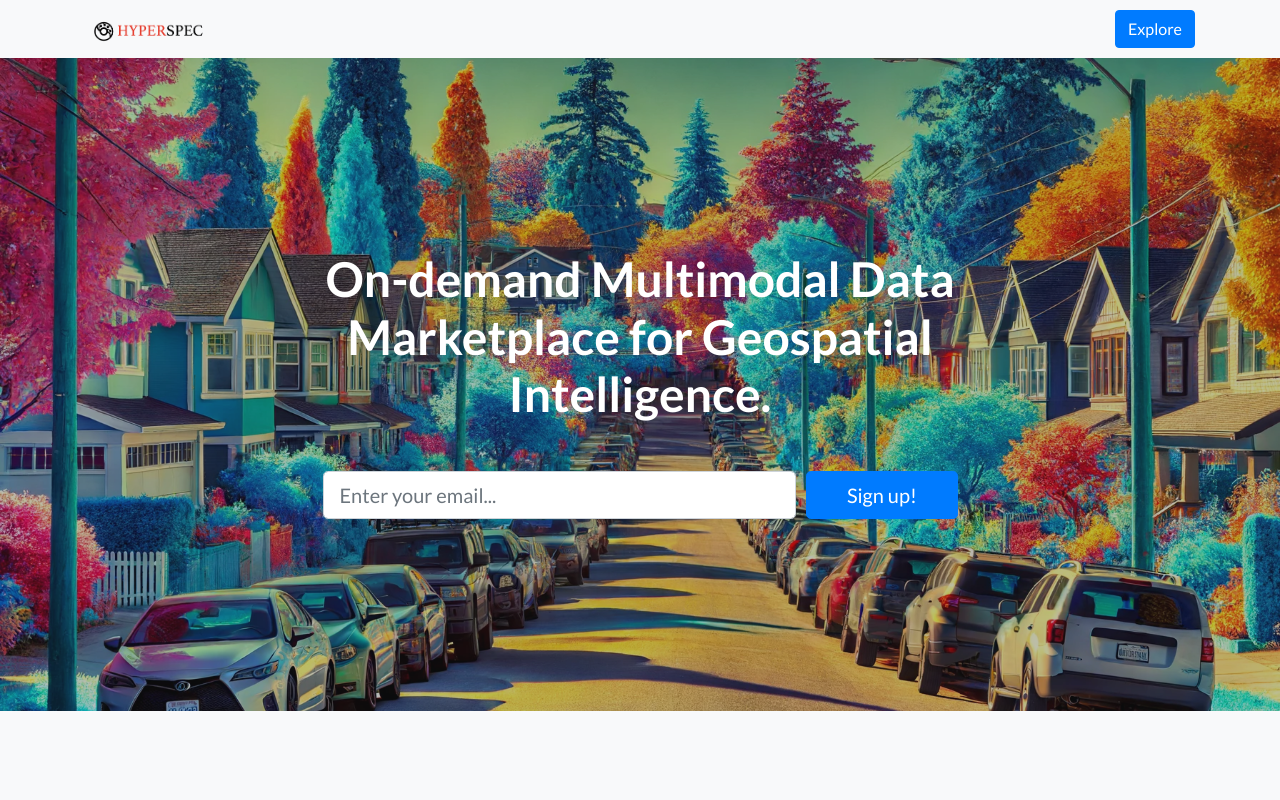
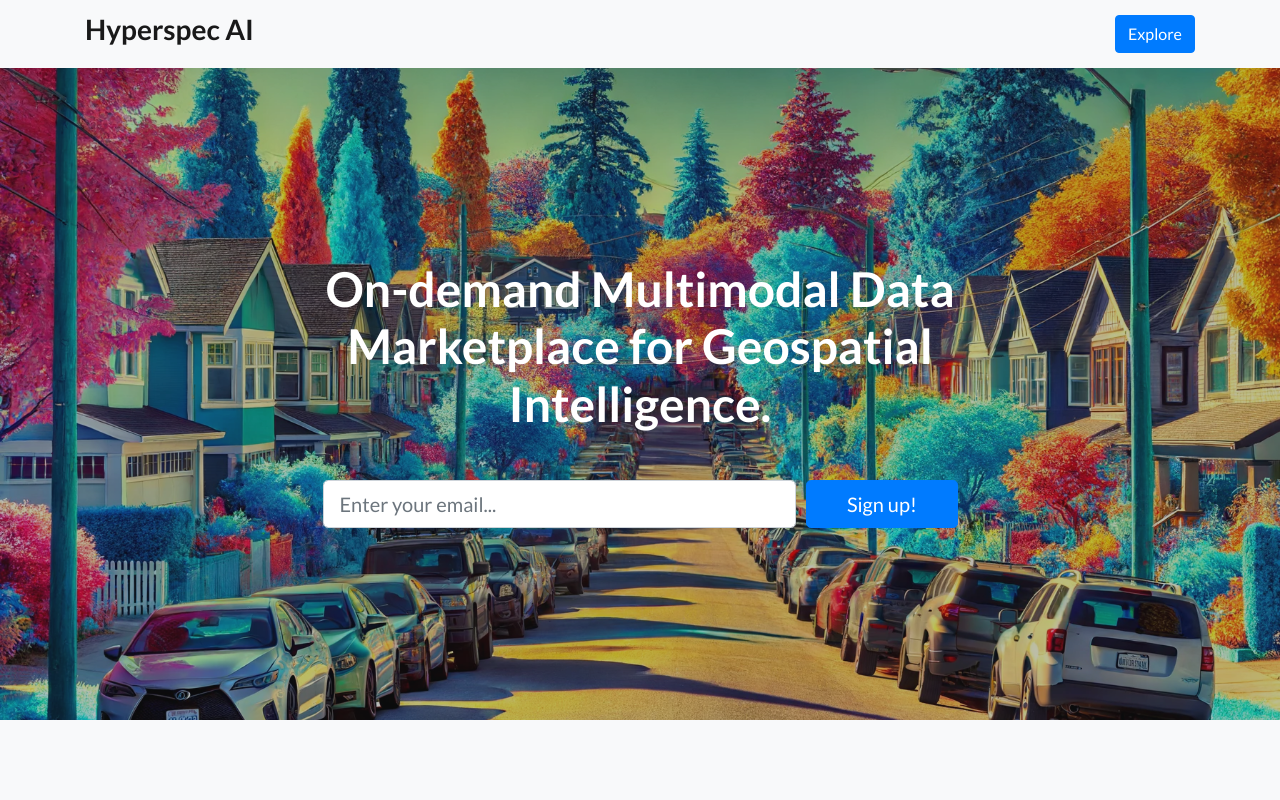
Before and after one commit to hyperspec-ai/hyperspec.github.io, a website: page index.html in a window 1280 px wide. Shown: the top 800 px of the page. Drawn offline with Linux system fonts and the light colour scheme.

Commit message:
adding future

```diff
--- a/index.html
+++ b/index.html
@@ -28,7 +28,7 @@
   <!-- Navigation -->
   <nav class="navbar navbar-light bg-light static-top">
     <div class="container">
-      <a class="navbar-brand" href="index.html"><img src="img/logo.png" style="width: 10vw;"></a>
+      <a class="navbar-brand" href="index.html"><h3>Hyperspec AI</h3></a>
       <a class="btn btn-primary" href="https://roadmentor.hyperspec.ai/marketplace">Explore</a>
     </div>
   </nav>
```
Also changed, not shown: about.html (+1 -1 lines).
